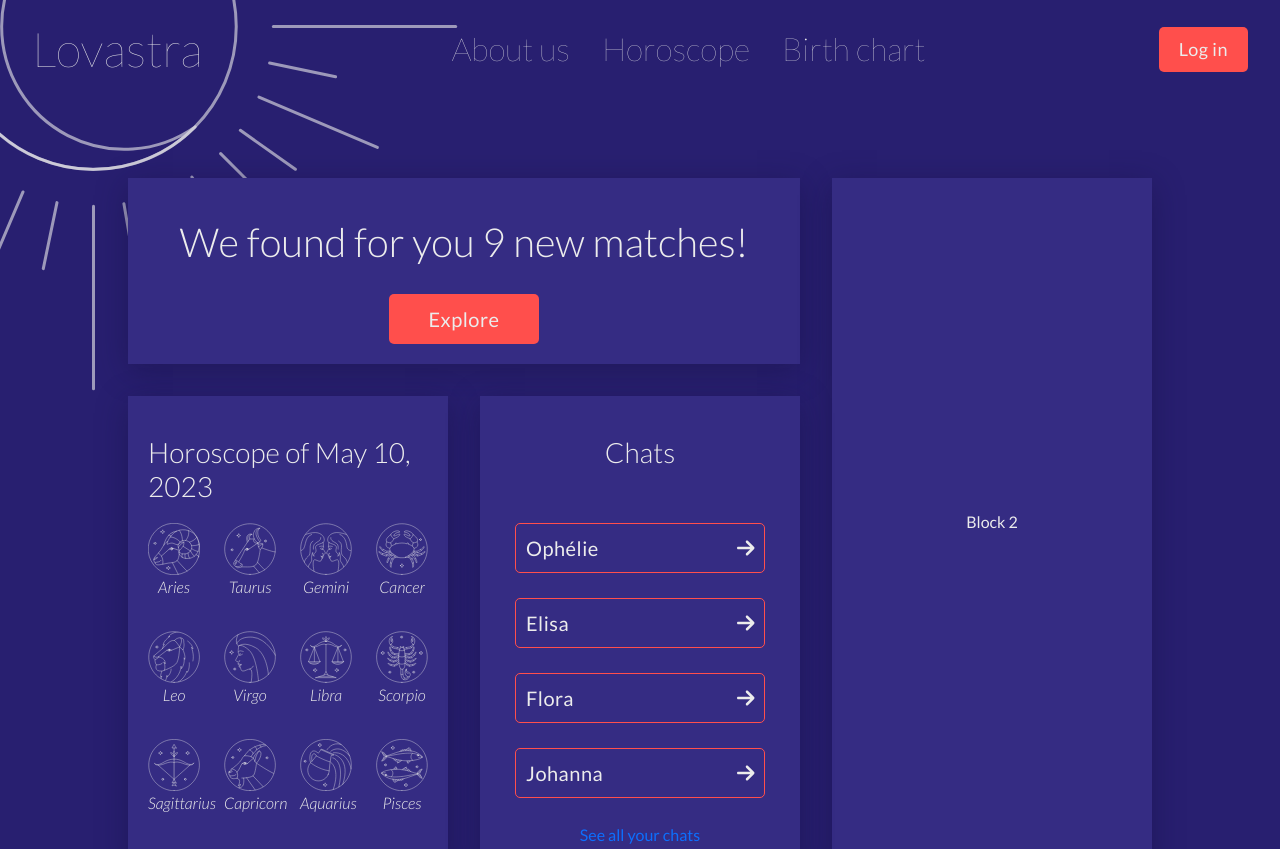
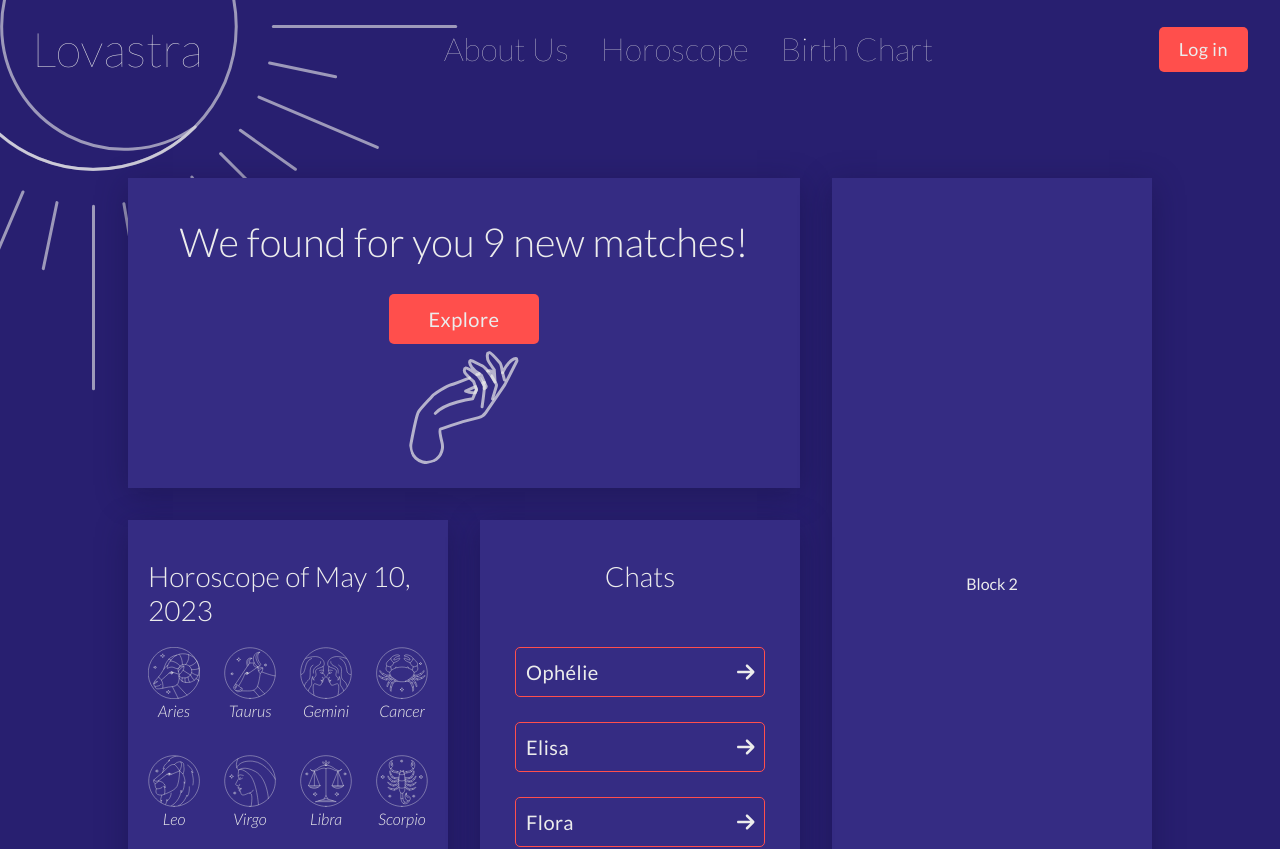
Before and after one commit to Jo-nana/lovastra, a React (Create React App) app: page /dashboard in a window 1280 px wide. Shown: the top 849 px of the page. Built offline with nearby package versions, Linux system fonts and the light colour scheme; no server answers.

Commit message:
capitalize title correctly in the nav bar + importing hand image for dashboard bloc 1

```diff
--- a/src/components/routes/dashboard/dashboard.component.jsx
+++ b/src/components/routes/dashboard/dashboard.component.jsx
@@ -1,7 +1,7 @@
 import './dashboard.styles.scss';
 import string from '../../../string';
-
 import Button from '../../button/button.component'
+import handImage from '../../../assets/images/dashboard/hand.svg'
 
 import {chatUsers} from '../../../user'
 import { signs } from '../../../signImages';
@@ -30,6 +30,7 @@ const Dashboard = () => {
         <Button>
           {block1String.explore}
         </Button>
+        <img src={handImage} alt="hand" />
       </div>
       <div className="block block2">
         Block 2
--- a/src/string.js
+++ b/src/string.js
@@ -15,9 +15,9 @@ const strings ={
   },
 
   navigation:{
-    menuAboutUs: 'About us',
+    menuAboutUs: 'About Us',
     menuHoroscope: 'Horoscope',
-    menuAstralTheme: 'Birth chart'
+    menuAstralTheme: 'Birth Chart'
   },
 
   horoscopePage:{
```
Also changed, not shown: src/assets/images/dashboard/hand.svg (added).
